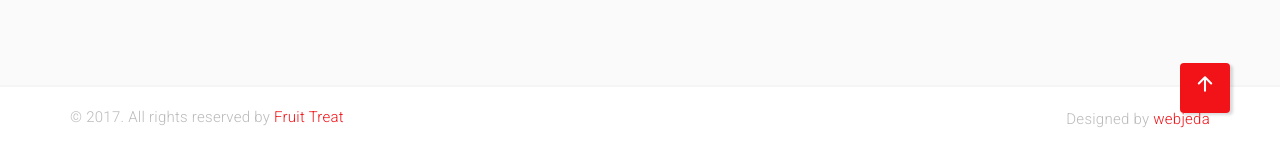
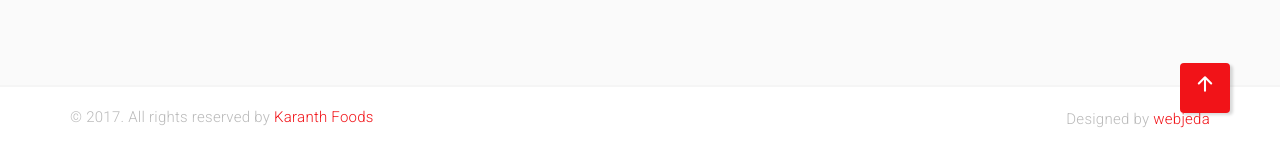
Before and after one commit to sharu725/karanthfoods, a Jekyll site: the page built from index.html, in a window 1280 px wide and 900 px high, scrolled down 4689 px. Shown: the part 737-897 px from the top of the window. Built offline with Jekyll 4.4.1, drawn with Linux system fonts in a browser that asks for light colours.

Commit message:
update footer link

```diff
--- a/_includes/footer.html
+++ b/_includes/footer.html
@@ -71,7 +71,7 @@
         <div class="col-md-4">
           <span class="copyright"
             >© 2017. All rights reserved by
-            <a href="https://fruittreat.com">Fruit Treat</a></span
+            <a href="https://karanthfoods.com">Karanth Foods</a></span
           >
         </div>
         <div class="col-md-4 col-md-offset-4">
```
